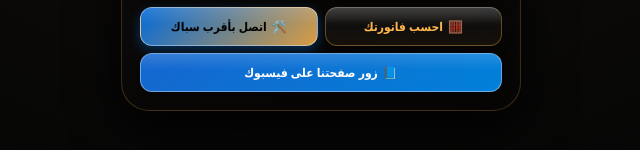
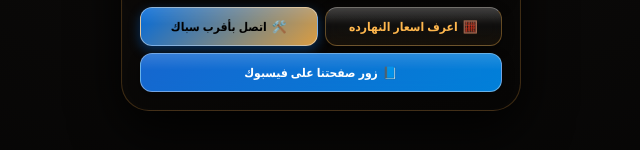
Before and after one commit to 10neen/saidi-clock, a plain HTML site: page index.html in a window 1280 px wide. Shown: the part 560-710 px from the top of the page, 319-959 px from the left. Drawn offline with Linux system fonts and the light colour scheme; no server answers.

Commit message:
Update index.html
تغيير اللسته

```diff
--- a/index.html
+++ b/index.html
@@ -70,8 +70,8 @@
             <div class="action-buttons-layout">
                 <!-- الزرارين الصغيرين في صف واحد فوق -->
                 <div class="button-row">
-                    <a href="https://10neen.github.io/10neen-s3edy-calculator/" target="_blank" class="nav-btn-link glass-btn">
-                        <span class="icon">🧮</span> احسب فاتورتك
+                    <a href="https://10neen.github.io/saadi-prices/" target="_blank" class="nav-btn-link glass-btn">
+                        <span class="icon">🧮</span> اعرف اسعار النهارده
                     </a>
                     <a href="https://10neen.github.io/grob_els3ydy/" target="_blank" class="plumber-btn-grid glass-btn-accent">
                         <span class="icon">🛠️</span> اتصل بأقرب سباك
```
